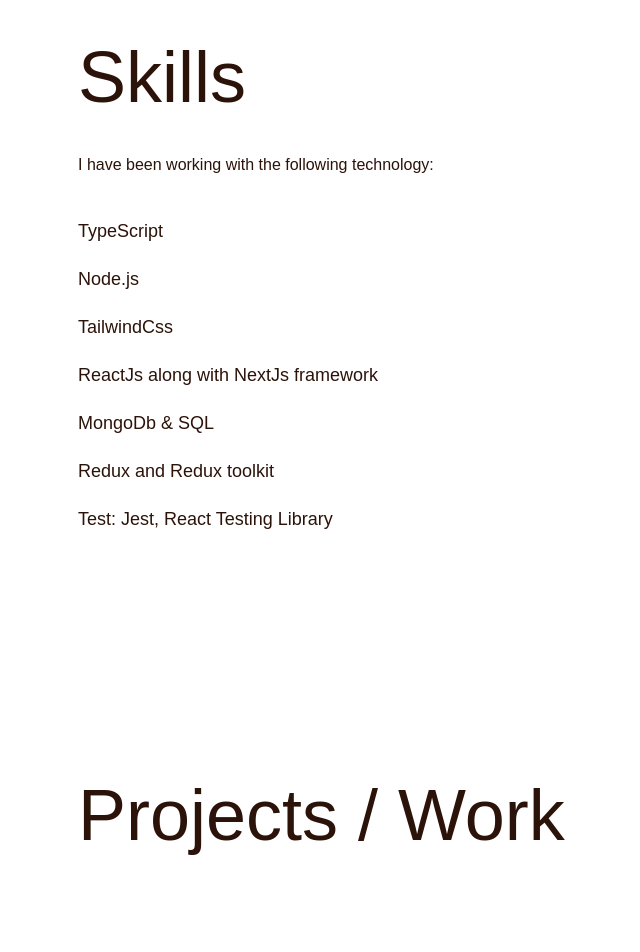
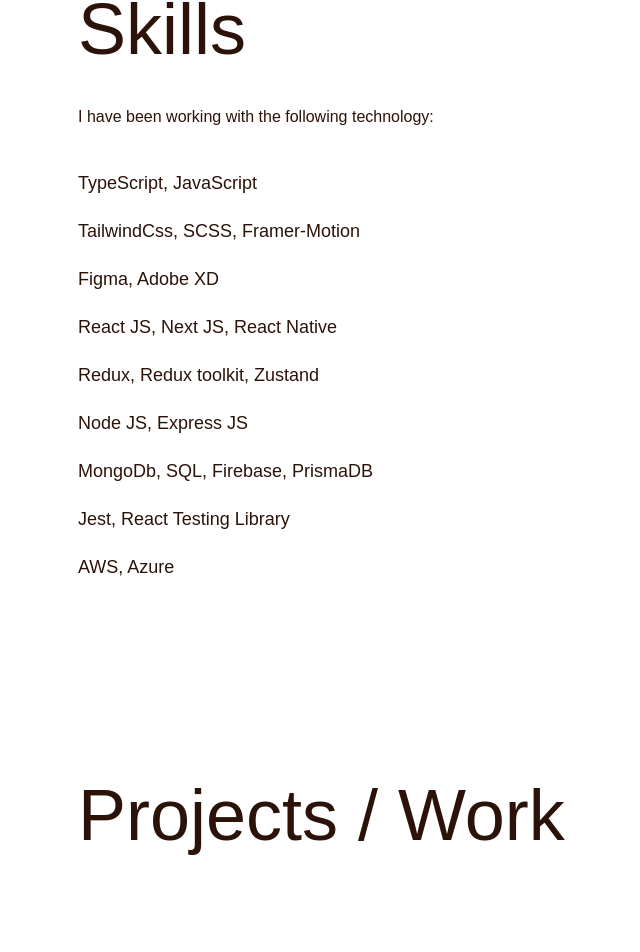
Before and after one commit to Ashirwad-Shetye/portfolio-react, a React (Create React App) app: page / in a window 1280 px wide. Shown: the part 1713-2665 px from the top of the page, without its empty margins (122-762 px from the left). Built offline with nearby package versions, Linux system fonts and the light colour scheme.

Commit message:
Update skills.tsx

```diff
--- a/src/pages/skills.tsx
+++ b/src/pages/skills.tsx
@@ -25,7 +25,7 @@ function Skill() {
       opacity: 1,
       x: 0,
       transition: {
-        duration: 1.5,
+        duration: 1,
       },
     },
   };
@@ -74,13 +74,15 @@ function Skill() {
                 initial="hidden"
                 className="space-y-5 text-lg font-raleway text-darkcoffee"
               >
-                <li>TypeScript</li>
-                <li>Node.js</li>
-                <li>TailwindCss</li>
-                <li>ReactJs along with NextJs framework</li>
-                <li>MongoDb & SQL</li>
-                <li>Redux and Redux toolkit</li>
-                <li>Test: Jest, React Testing Library</li>
+                <li>TypeScript, JavaScript</li>
+                <li>TailwindCss, SCSS, Framer-Motion</li>
+                <li>Figma, Adobe XD</li>
+                <li>React JS, Next JS, React Native</li>
+                <li>Redux, Redux toolkit, Zustand</li>
+                <li>Node JS, Express JS</li>
+                <li>MongoDb, SQL, Firebase, PrismaDB</li>
+                <li>Jest, React Testing Library</li>
+                <li>AWS, Azure</li>
               </motion.ul>
             </div>
           </motion.div>
```
